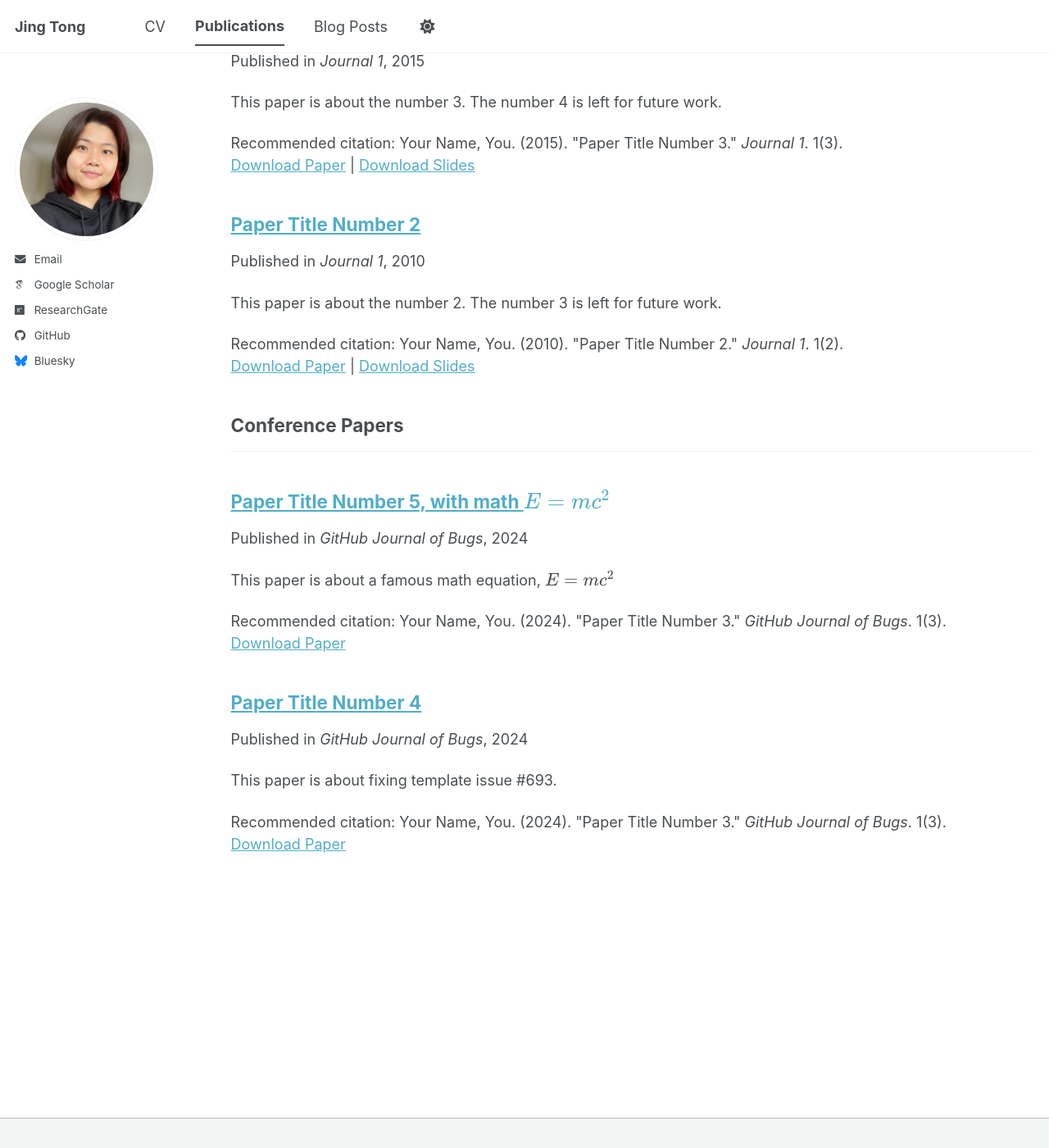
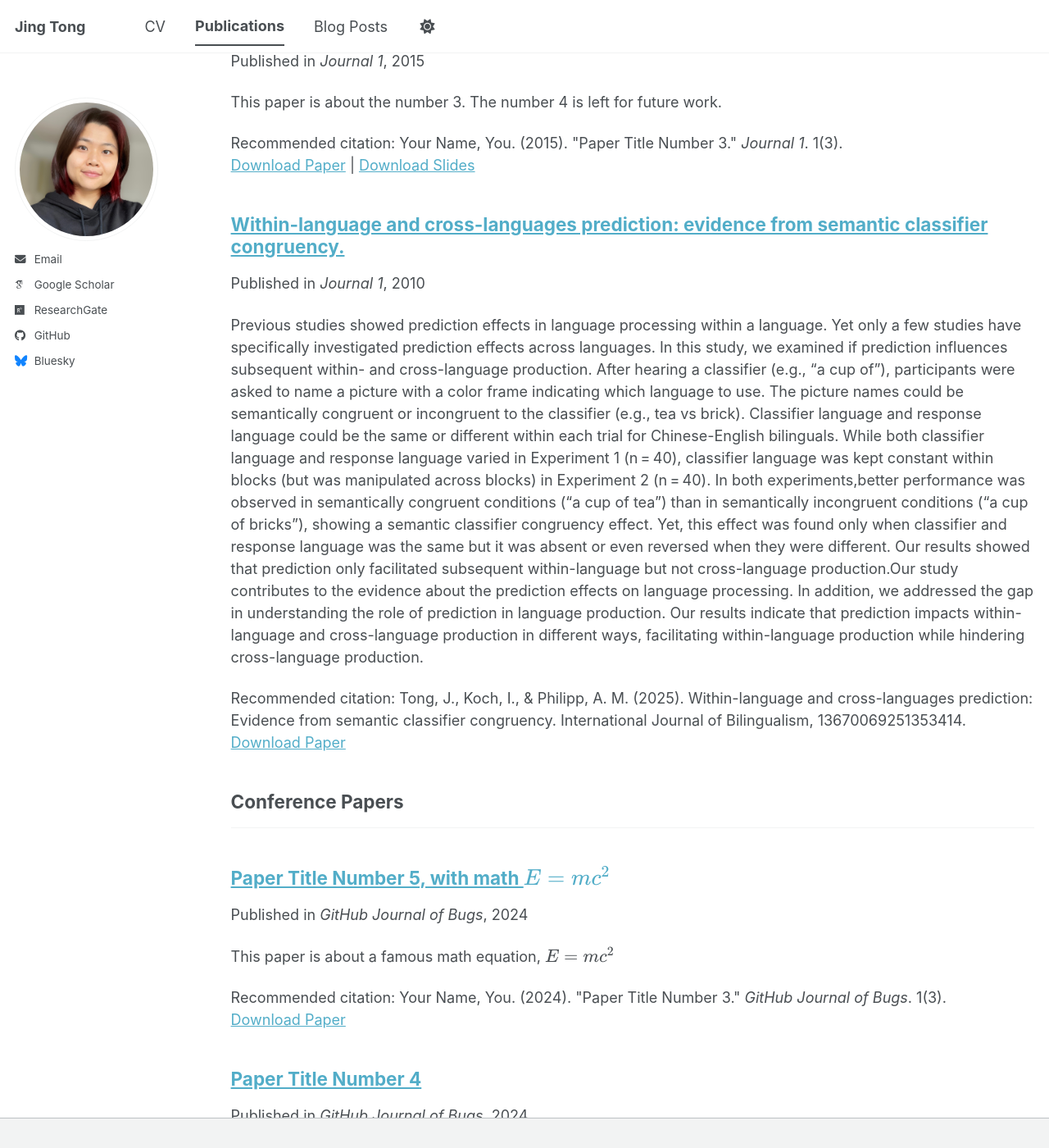
Before and after one commit to JingTong01/jingtong01.github.io, a Jekyll site: the page built from _pages/publications.html, in a window 1280 px wide and 1400 px high, scrolled down 539 px. Shown: the whole window at 82% size. Built offline with Jekyll 4.4.1, drawn with Linux system fonts in a browser that asks for light colours; some web fonts are replaced; a script bundle is joined from its source files by our own code; library files that are not in the unit come from our copies.

Commit message:
Update 2010-10-01-paper-title-number-2.md

```diff
--- a/_publications/2010-10-01-paper-title-number-2.md
+++ b/_publications/2010-10-01-paper-title-number-2.md
@@ -1,14 +1,14 @@
 ---
-title: "Paper Title Number 2"
+title: " Within-language and cross-languages prediction: evidence from semantic classifier congruency."
 collection: publications
 category: manuscripts
-permalink: /publication/2010-10-01-paper-title-number-2
-excerpt: 'This paper is about the number 2. The number 3 is left for future work.'
+permalink: https://doi.org/10.1177/13670069251353414
+excerpt: 'Previous studies showed prediction effects in language processing within a language. Yet only a few studies have specifically investigated prediction effects across languages. In this study, we examined if prediction influences subsequent within- and cross-language production.
+After hearing a classifier (e.g., “a cup of”), participants were asked to name a picture with a color frame indicating which language to use. The picture names could be semantically congruent or incongruent to the classifier (e.g., tea vs brick). Classifier language and response language could be the same or different within each trial for Chinese-English bilinguals. While both classifier language and response language varied in Experiment 1 (n = 40), classifier language was kept constant within blocks (but was manipulated across blocks) in Experiment 2 (n = 40).
+In both experiments,better performance was observed in semantically congruent conditions (“a cup of tea”) than in semantically incongruent conditions (“a cup of bricks”), showing a semantic classifier congruency effect. Yet, this effect was found only when classifier and response language was the same but it was absent or even reversed when they were different. Our results showed that prediction only facilitated subsequent within-language but not cross-language production.Our study contributes to the evidence about the prediction effects on language processing. In addition, we addressed the gap in understanding the role of prediction in language production.
+Our results indicate that prediction impacts within-language and cross-language production in different ways, facilitating within-language production while hindering cross-language production.'
 date: 2010-10-01
 venue: 'Journal 1'
-slidesurl: 'https://academicpages.github.io/files/slides2.pdf'
-paperurl: 'https://academicpages.github.io/files/paper2.pdf'
-citation: 'Your Name, You. (2010). &quot;Paper Title Number 2.&quot; <i>Journal 1</i>. 1(2).'
+paperurl: 'https://academicpages.github.io/files/Within-language and cross-languages prediction.pdf'
+citation: 'Tong, J., Koch, I., & Philipp, A. M. (2025). Within-language and cross-languages prediction: Evidence from semantic classifier congruency. International Journal of Bilingualism, 13670069251353414.'
 ---
-
-The contents above will be part of a list of publications, if the user clicks the link for the publication than the contents of section will be rendered as a full page, allowing you to provide more information about the paper for the reader. When publications are displayed as a single page, the contents of the above "citation" field will automatically be included below this section in a smaller font.
```
